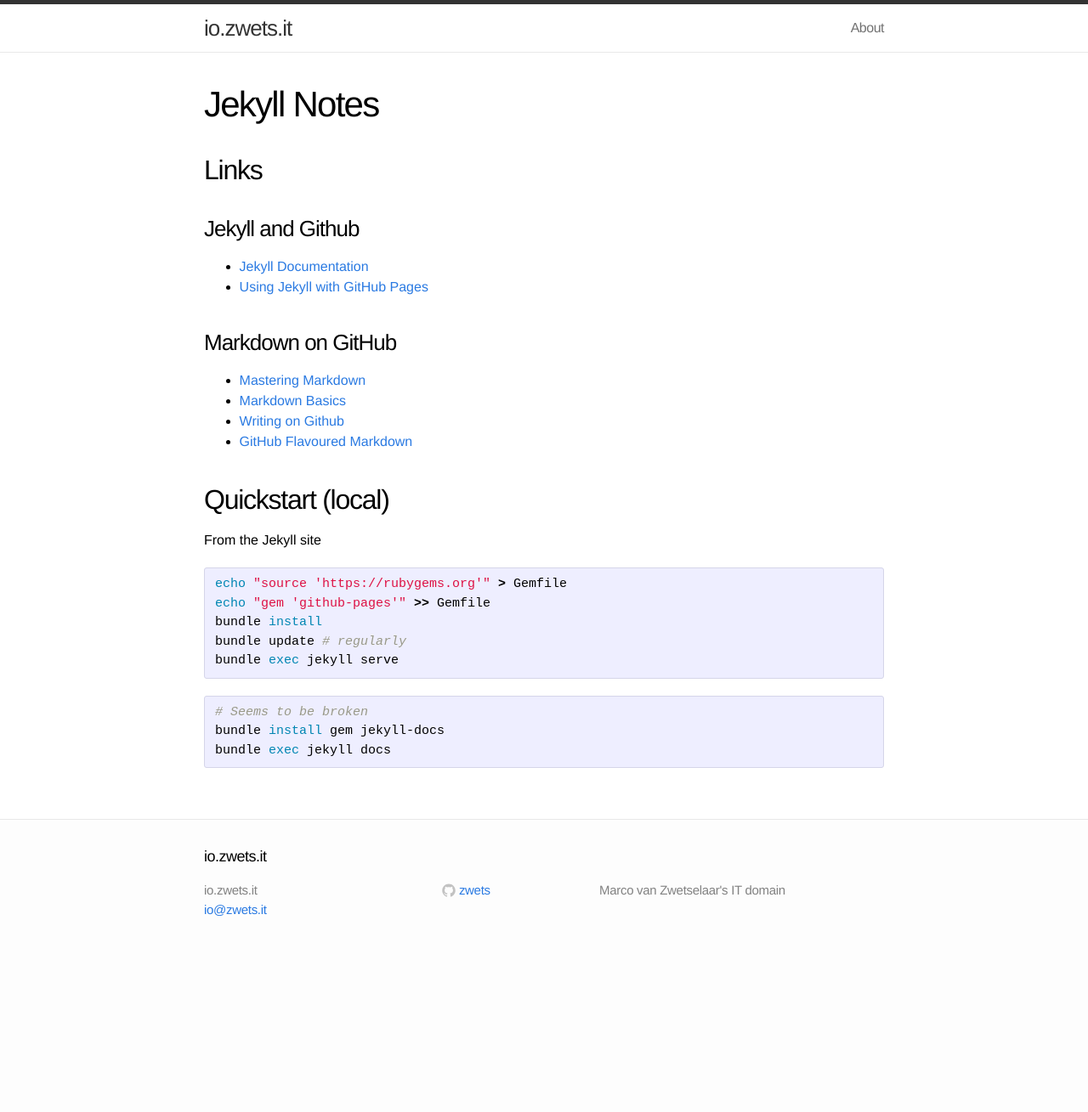
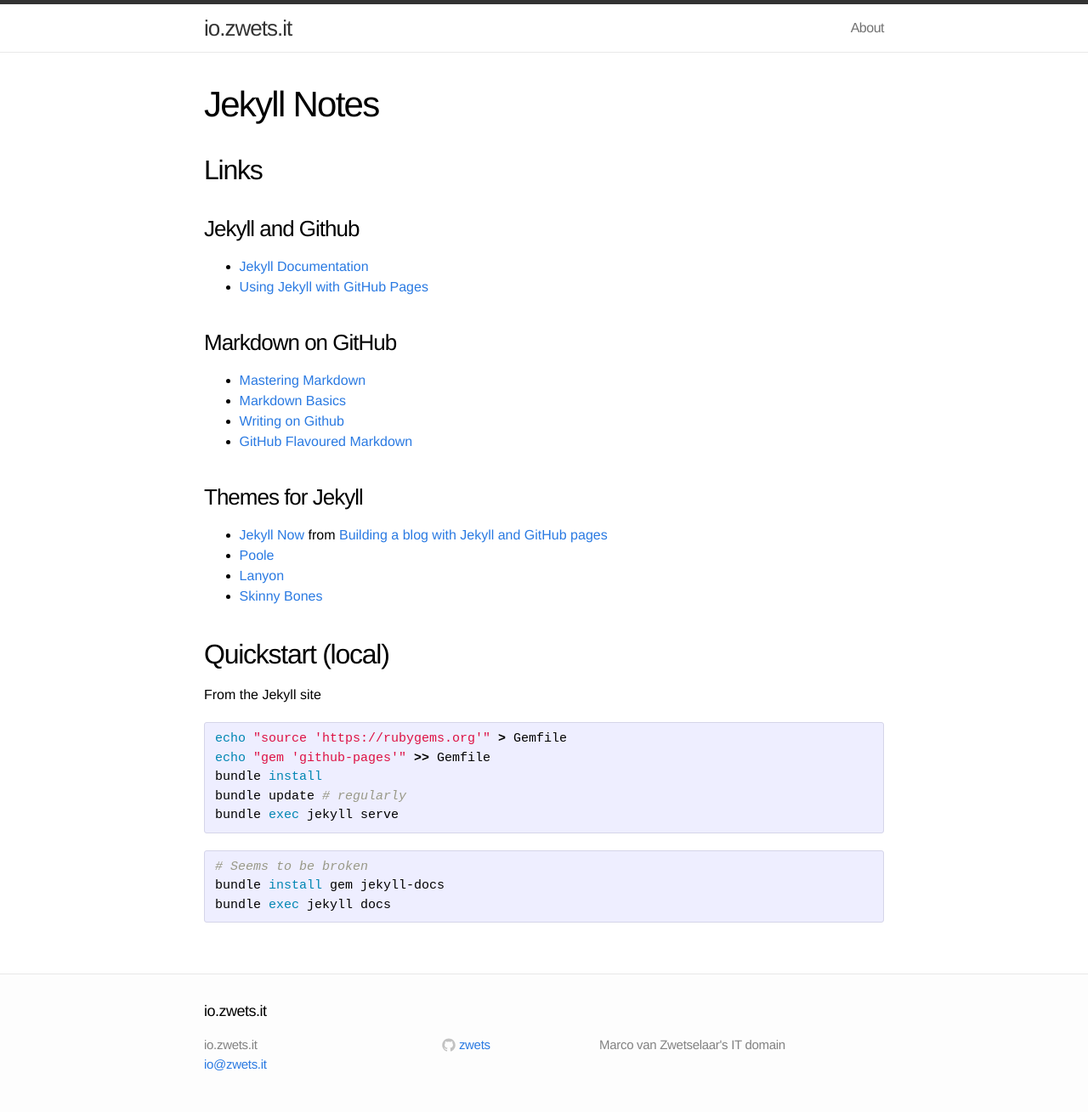
Before and after one commit to zwets/zwets.github.io, a Jekyll site: the page built from jekyll-notes.md, in a window 1280 px wide. Shown: the whole page at 85% size. Built offline with Jekyll 4.4.1, drawn with Linux system fonts in a browser that asks for light colours; before the commit the page ends 1127 px from its top, so only the background shows below that.

Commit message:
Added theme links to Jekyll Notes.

````diff
--- a/jekyll-notes.md
+++ b/jekyll-notes.md
@@ -1,6 +1,8 @@
 ---
 title: Jekyll Notes
 layout: page
+category: notes
+tags: jekyll, github, markdown
 ignore: { permalink, category, categories, tags, published }
 ---
 
@@ -18,6 +20,14 @@
  - [Writing on Github](https://help.github.com/articles/writing-on-github/)
  - [GitHub Flavoured Markdown](https://help.github.com/articles/github-flavored-markdown/)
 
+### Themes for Jekyll
+
+ - [Jekyll Now](https://github.com/barryclark/jekyll-now) from
+   [Building a blog with Jekyll and GitHub pages](http://www.smashingmagazine.com/2014/08/build-blog-jekyll-github-pages/)
+ - [Poole](http://getpoole.com/)
+ - [Lanyon](http://lanyon.getpoole.com/)
+ - [Skinny Bones](https://mmistakes.github.io/skinny-bones-jekyll/)
+
 ## Quickstart (local)
 
 From the Jekyll site
@@ -30,8 +40,8 @@
 bundle exec jekyll serve
 {% endhighlight %}
 
-```bash
+{% highlight bash %}
 # Seems to be broken
 bundle install gem jekyll-docs
 bundle exec jekyll docs
-```
+{% endhighlight %}
````
Also changed, not shown: about.md (+2 -2 lines).
